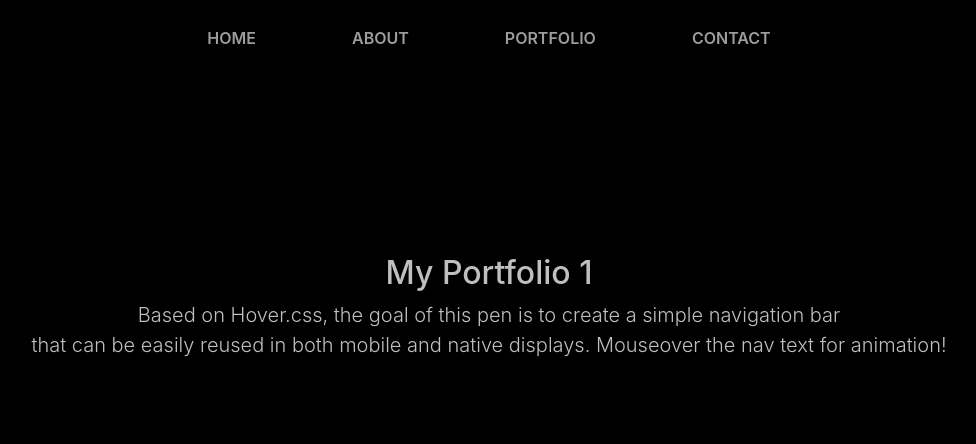
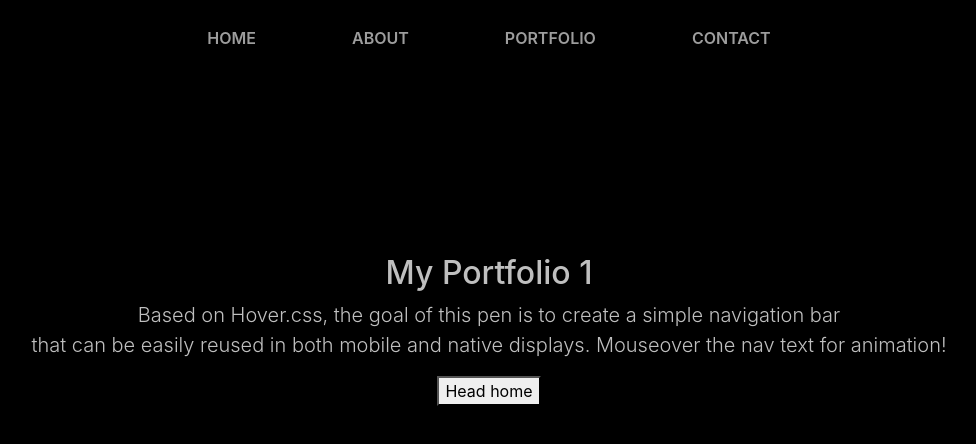
Before and after one commit to luisgomes01/React-Router-Dom-Studies, a React (Vite) app: page /portfolio/1 in a window 1280 px wide. Shown: the top 444 px of the page, without its empty margins (151-1127 px from the left). Built offline with nearby package versions, Linux system fonts and the light colour scheme.

Commit message:
useNavigate() - React Router DOM

```diff
--- a/src/pages/Portfolio.jsx
+++ b/src/pages/Portfolio.jsx
@@ -1,7 +1,10 @@
 import { MAIN_SECTION_TEXT, MAIN_SECTION_TEXT2 } from "../utils/constants";
-import { useParams } from "react-router-dom";
+import { useParams, useNavigate } from "react-router-dom";
+
 export default function Portfolio() {
   const { id } = useParams();
+  const navigate = useNavigate();
+
   return (
     <div id="what-the-hell-is-this">
       <div className="page-title">
@@ -12,6 +15,7 @@
           {MAIN_SECTION_TEXT2}
         </p>
       </div>
+      <button onClick={() => navigate("/")}>Head home</button>
     </div>
   );
 }
```
